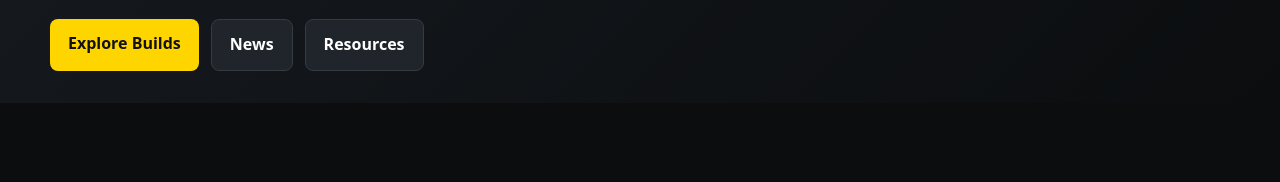
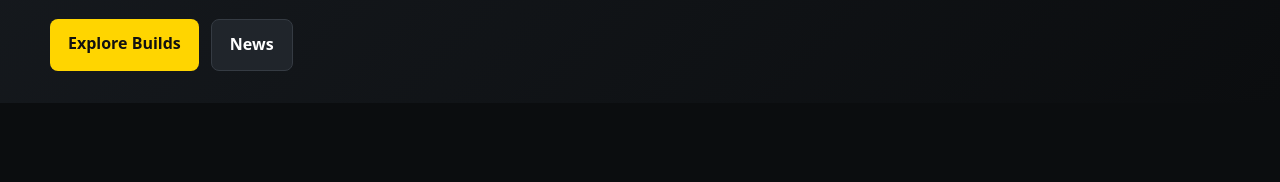
Before and after one commit to BrickMisfit/website, a plain HTML site: page index.html in a window 1280 px wide. Shown: the part 397-579 px from the top of the page. Drawn offline with Linux system fonts and the light colour scheme.

Commit message:
Hide Resources homepage button

```diff
--- a/index.html
+++ b/index.html
@@ -7,7 +7,7 @@
 <header><div class="container nav"><a class="brand" href="index.html">BRICK<span>MISFIT</span></a><button class="menu" aria-label="Menu">☰</button><nav><a href="index.html" class="active">Home</a><a href="news.html">News</a><a href="builds.html">Builds</a><!-- BRICKMISFIT_RESOURCES_NAV_DISABLED <a href="resources.html">Resources</a> --><a href="mocs.html">MOCs</a><!-- BRICKMISFIT_COLLECTION_DISABLED <a href="collection.html">Collection</a> --><a href="about.html">About</a></nav></div></header>
 
 <main>
-<section class="page-hero home-compact-hero"><div class="container"><div class="eyebrow">BRICKMISFIT</div><h1>Enjoy life,<br>one brick at a time.</h1><p>A place for challenging builds, creative ideas, custom projects and the simple enjoyment of putting something together one piece at a time.</p><div class="actions home-actions"><a class="btn" href="builds.html">Explore Builds</a><a class="btn secondary" href="news.html">News</a><a class="btn secondary" href="resources.html">Resources</a><!-- BRICKMISFIT_COLLECTION_DISABLED <a class="btn secondary" href="collection.html">View Collection</a> --></div></div></section>
+<section class="page-hero home-compact-hero"><div class="container"><div class="eyebrow">BRICKMISFIT</div><h1>Enjoy life,<br>one brick at a time.</h1><p>A place for challenging builds, creative ideas, custom projects and the simple enjoyment of putting something together one piece at a time.</p><div class="actions home-actions"><a class="btn" href="builds.html">Explore Builds</a><a class="btn secondary" href="news.html">News</a><!-- BRICKMISFIT_COLLECTION_DISABLED <a class="btn secondary" href="resources.html">Resources</a><!-- BRICKMISFIT_COLLECTION_DISABLED <a class="btn secondary" href="collection.html">View Collection</a> --></div></div></section>
 <section><div class="container"><div class="section-head" style="display:block"><div class="eyebrow">Helpful Links</div><h2>Explore the brick world.</h2><p>A few places worth bookmarking for your next build.</p></div><div class="filters helpful-filters" role="group" aria-label="Filter helpful links">
 <button type="button" class="filter active" data-helpful-filter="All" aria-pressed="true">All</button>
 <button type="button" class="filter" data-helpful-filter="Official LEGO" aria-pressed="false">Official LEGO</button>
```
